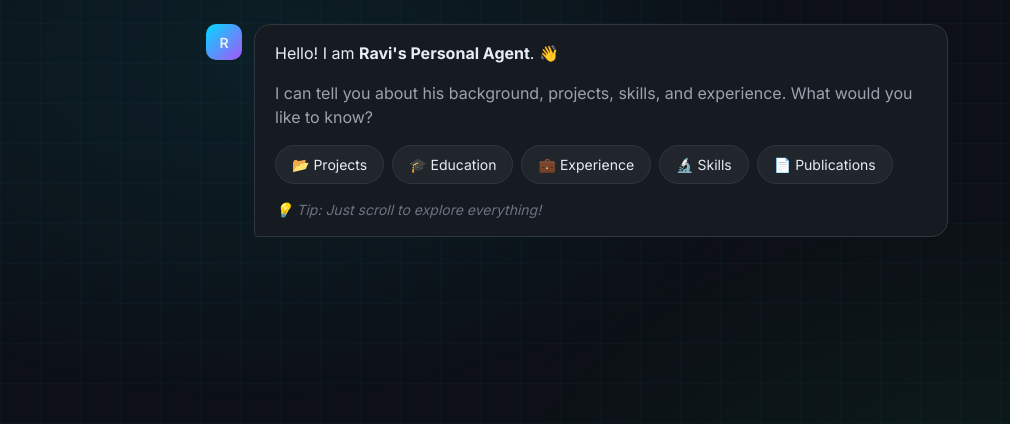
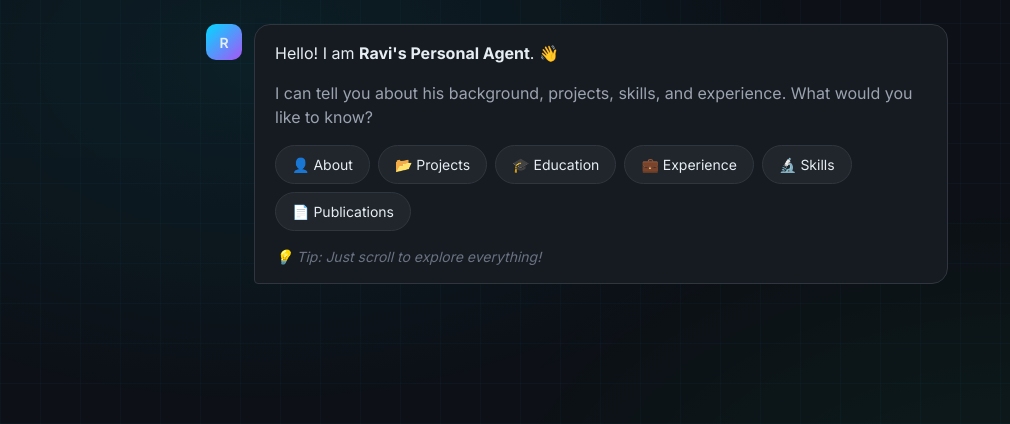
Before and after one commit to tpr878/portfolio, a Django app: page / in a window 1280 px wide. Shown: the part 97-521 px from the top of the page, without its empty margins (0-1010 px from the left). Run offline with Django 5.2, Linux system fonts and the light colour scheme; some libraries are stand-ins or nearby versions.

Commit message:
Add About button to initial greeting

```diff
--- a/portfolio/templates/portfolio/index.html
+++ b/portfolio/templates/portfolio/index.html
@@ -917,6 +917,7 @@
             <p class="mb-4">Hello! I am <strong>Ravi's Personal Agent</strong>. 👋</p>
             <p class="text-gray-400 mb-4">I can tell you about his background, projects, skills, and experience. What would you like to know?</p>
             <div class="chips-container">
+                <button class="chip" data-query="about">👤 About</button>
                 <button class="chip" data-query="projects">📂 Projects</button>
                 <button class="chip" data-query="education">🎓 Education</button>
                 <button class="chip" data-query="experience">💼 Experience</button>
```
